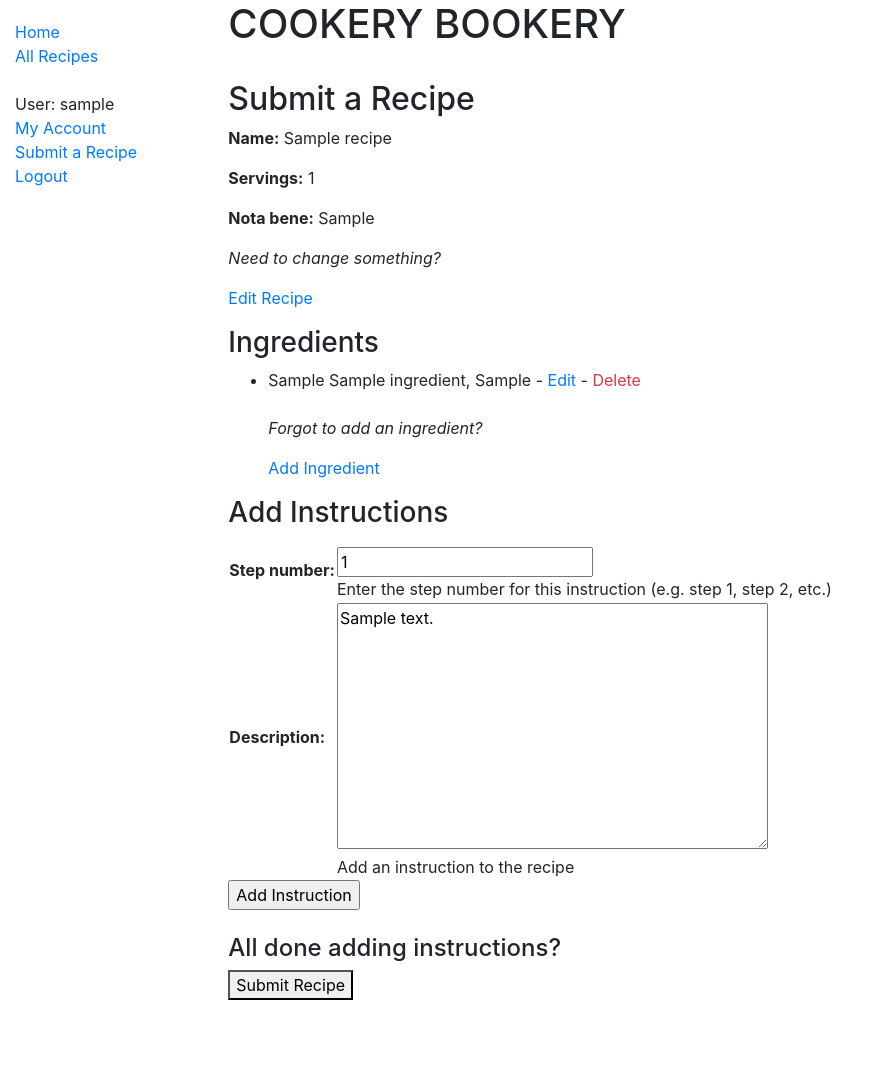
After one commit to mdkaraman/cookery_bookery, a Django app: page /recipes/submit-recipe/1/update_instruction in a window 1280 px wide. The commit adds this page. Shown: the whole page, without its empty margins (0-878 px from the left). Run offline with Django 3.2, Linux system fonts and the light colour scheme; a user stored in the database is signed in; tables that the repository leaves empty hold one stand-in row (values such as "Sample post").

Commit message:
Recipe refactor (#2)
* Refactored submit recipe FBVs to CBVs

* Added edit anddelete functionality to ingredients and instructions on recipe submission pages

Co-authored-by: Michael Karamanov <michaelkaramanov@Michaels-MacBook-Air-3.local>

```diff
--- a/recipes/models.py
+++ b/recipes/models.py
@@ -12,7 +12,7 @@ class Recipe(models.Model):
         )
     servings = models.PositiveIntegerField(
         help_text='Enter the number of servings this recipe makes',
-        validators=[MinValueValidator(1)]
+        validators=[MinValueValidator(1, message='Your recipe needs to make at least 1 serving!')]
         )
     nota_bene = models.TextField(
         help_text='Add any useful notes, hints or advice for this recipe',
@@ -66,7 +66,7 @@ class Instruction(models.Model):
         )
     step_number = models.PositiveIntegerField(
         help_text='Enter the step number for this instruction (e.g. step 1, step 2, etc.)',
-        validators=[MinValueValidator(1)]
+        validators=[MinValueValidator(1, message='Your step numbers should be greater than or equal to 1!')]
         )
     description = models.TextField(
         help_text="Add an instruction to the recipe"
--- a/recipes/templates/base_generic.html
+++ b/recipes/templates/base_generic.html
@@ -21,7 +21,7 @@
           {% if user.is_authenticated %}
             <li>User: {{ user.get_username }}</li>
             <li><a href="{% url 'user-detail' user.username %}">My Account</a></li>
-            <li><a href="{% url 'submit-recipe' %}">Submit a Recipe</a></li>
+            <li><a href="{% url 'create-recipe' %}">Submit a Recipe</a></li>
             <li><a href="{% url 'logout'%}">Logout</a></li>
           {% else %}
             <li><a href="{% url 'login'%}?next={{index}}">Login</a></li>
--- a/recipes/templates/recipes/add_ingredient.html
+++ b/recipes/templates/recipes/add_ingredient.html
@@ -33,8 +33,9 @@
         <button type="submit">Add Ingredient</button>
     </form>
 
+    {% if recipe.id %}
     <br>
     <h4>All done adding ingredients?</h4>
     <form action='{% url "add-instruction" recipe.id %}' method="get"><button type="submit">Add Instructions</button></form>
-
+    {% endif %}
 {% endblock %}
--- a/recipes/templates/recipes/add_instruction.html
+++ b/recipes/templates/recipes/add_instruction.html
@@ -9,6 +9,9 @@
     <p><b>Name:</b> {{ recipe.name }}</p>
     <p><b>Servings:</b> {{ recipe.servings }}</p>
     <p><b>Nota bene:</b> {{ recipe.nota_bene }}</p>
+
+    <p><em>Need to change something?</em></p>
+    <p><a href="{% url 'update-recipe' recipe.id %}"> Edit Recipe</a></p>
 
     <h3>Ingredients</h3>
     <ul>
--- /dev/null
+++ b/recipes/templates/recipes/instruction_form.html
@@ -0,0 +1,61 @@
+{% extends "base_generic.html" %}
+
+{% block content %}
+<h1>COOKERY BOOKERY</h1>
+<br>
+
+<h2>Submit a Recipe</h2>
+
+  <p><b>Name:</b> {{ recipe.name }}</p>
+  <p><b>Servings:</b> {{ recipe.servings }}</p>
+  <p><b>Nota bene:</b> {{ recipe.nota_bene }}</p>
+
+  <p><em>Need to change something?</em></p>
+  <p><a href="{% url 'update-recipe' recipe.id %}?next={{ request.path|urlencode }}"> Edit Recipe</a></p>
+
+  <h3>Ingredients</h3>
+
+  <ul>
+    {% for ingredient in recipe.ingredient_set.all %}
+        <li>{{ ingredient }} -
+            <a href="{% url 'update-ingredient' ingredient.id %}?next={{ request.path|urlencode }}">Edit</a> -
+            <a href="{% url 'delete-ingredient' ingredient.id %}?next={{ request.path|urlencode }}" class="text-danger"> Delete </a>
+        </li>
+    {% endfor %}
+    <br>
+    <p><em>Forgot to add an ingredient?</em></p>
+    <p><a href="{% url 'add-ingredient' recipe.id %}">Add Ingredient</a></p>
+  </ul>
+
+  <h3>Add Instructions</h3>
+
+  <ul>
+    {% for instruction in recipe.instruction_set.all %}
+        {% if pk != instruction.id %}
+            <p><b>Step {{ instruction.step_number }}</b> -
+                <a href="{% url 'update-instruction' instruction.id %}?next={{ request.path|urlencode }}">Edit</a> -
+                <a href="{% url 'delete-instruction' instruction.id %}?next={{ request.path|urlencode }}" class="text-danger"> Delete </a>
+            </p>
+            <p>{{ instruction.description }}</p>
+        {% endif %}
+    {% endfor %}
+  </ul>
+
+  <form action="" method="post">
+    {% csrf_token %}
+    <table>
+    {{ form.as_table }}
+    </table>
+    <input type="hidden" name="next" value="{{ request.GET.next }}">
+    <input type="submit" value="Add Instruction">
+  </form>
+
+  {% if recipe %}
+  <br>
+    <h4>All done adding instructions?</h4>
+    <form action='{% url "recipe-detail" recipe.id %}' method="get"><button type="submit">Submit Recipe</button></form>
+  {% endif %}
+  <br>
+  <br>
+  <br>
+{% endblock %}
--- a/recipes/templates/recipes/recipe_detail.html
+++ b/recipes/templates/recipes/recipe_detail.html
@@ -10,7 +10,7 @@
 
 
   <h3>Ingredients</h3>
-    <ul style="list-style-type:none;">
+  <ul>
     {% for ingredient in recipe.ingredient_set.all %}
       <li>{{ ingredient }}</li>
     {% endfor %}
@@ -26,4 +26,7 @@
     <p>{{ step.description }}</p>
   {% endfor %}
 
+  <br>
+  <br>
+  <br>
 {% endblock %}
--- a/recipes/urls.py
+++ b/recipes/urls.py
@@ -6,7 +6,12 @@ urlpatterns = [
     path('', views.index, name='index'),
     path('all-recipes/', views.RecipeListView.as_view(), name='all-recipes'),
     path('recipe/<int:pk>', views.RecipeDetailView.as_view(), name='recipe-detail'),
-    path('submit-recipe/', views.user_submit_recipe, name='submit-recipe'),
-    path('submit-recipe/<int:pk>/add-ingredient', views.user_add_ingredient, name='add-ingredient'),
-    path('submit-recipe/<int:pk>/add-instruction', views.user_add_instruction, name='add-instruction')
+    path('submit-recipe/create', views.RecipeCreate.as_view(), name='create-recipe'),
+    path('submit-recipe/<int:pk>/add-ingredient', views.IngredientCreate.as_view(), name='add-ingredient'),
+    path('submit-recipe/<int:pk>/add-instruction', views.InstructionCreate.as_view(), name='add-instruction'),
+    path('submit-recipe/<int:pk>/update_recipe', views.RecipeUpdate.as_view(), name='update-recipe'),
+    path('submit-recipe/<int:pk>/update_ingredient', views.IngredientUpdate.as_view(), name='update-ingredient'),
+    path('submit-recipe/<int:pk>/update_instruction', views.InstructionUpdate.as_view(), name='update-instruction'),
+    path('submit-recipe/<int:pk>/delete_ingredient', views.IngredientDelete.as_view(), name='delete-ingredient'),
+    path('submit-recipe/<int:pk>/delete_instruction', views.InstructionDelete.as_view(), name='delete-instruction'),
 ]
--- a/recipes/views.py
+++ b/recipes/views.py
@@ -7,7 +7,9 @@ from django.urls import reverse
 from django.utils.translation import ugettext_lazy as _
 from django.contrib.auth.decorators import login_required
 from django.shortcuts import get_object_or_404
-
+from django.views.generic.edit import CreateView, UpdateView, DeleteView
+from django.contrib.auth.mixins import LoginRequiredMixin
+from django.views.generic import TemplateView
 
 def index(request):
     """View function for home page of site."""
@@ -30,81 +32,128 @@ class RecipeListView(generic.ListView):
 class RecipeDetailView(generic.DetailView):
     model = Recipe
 
-@login_required
-def user_submit_recipe(request):
-    """View function for user recipe submission page."""
+class RecipeCreate(LoginRequiredMixin, CreateView):
+    model = Recipe
+    fields = ['name', 'servings', 'nota_bene']
 
-    if request.method == 'POST':
-        recipe_form = RecipeForm(request.POST)
+    def get_success_url(self):
+        return reverse('add-ingredient', kwargs={'pk': self.object.id})
 
-        if recipe_form.is_valid():
-            recipe = Recipe.objects.create(
-                name=recipe_form.cleaned_data['name'],
-                servings=recipe_form.cleaned_data['servings'],
-                nota_bene=recipe_form.cleaned_data['nota_bene']
-            )
-            recipe.save()
-            recipe_id = str(recipe.id)
-            return HttpResponseRedirect(reverse('add-ingredient', args=[recipe_id]))
-    else:
-        recipe_form = RecipeForm()
+class RecipeUpdate(LoginRequiredMixin, UpdateView):
+    model = Recipe
+    fields = ['name', 'servings', 'nota_bene']
 
-    context = {
-        'recipe_form': recipe_form,
-    }
+    def dispatch(self, request, *args, **kwargs):
+        self.next = request.POST.get('next', '/')
+        return super().dispatch(request, *args, **kwargs)
 
-    return render(request, 'recipes/submit_recipe.html', context)
+    def get_success_url(self):
+        return self.next
 
-@login_required
-def user_add_ingredient(request, pk):
+class IngredientCreate(LoginRequiredMixin, CreateView):
+    model = Ingredient
+    fields = ['name', 'amount', 'preparation']
 
-    recipe = get_object_or_404(Recipe, pk=pk)
+    def dispatch(self, request, *args, **kwargs):
+        self.recipe = get_object_or_404(Recipe, pk=kwargs['pk'])
+        return super().dispatch(request, *args, **kwargs)
 
-    if request.method == 'POST':
-        ingredient_form = IngredientForm(request.POST)
+    def get_context_data(self, **kwargs):
+        context = super().get_context_data(**kwargs)
+        context['recipe'] = self.recipe
+        return context
 
-        if ingredient_form.is_valid():
-            ingredient = Ingredient.objects.create(
-                recipe=recipe,
-                name=ingredient_form.cleaned_data['name'],
-                amount=ingredient_form.cleaned_data['amount'],
-                preparation=ingredient_form.cleaned_data['preparation']
-            )
+    def get_success_url(self):
+        return reverse('add-ingredient', kwargs={'pk': self.object.recipe.id})
 
+    def form_valid(self, form):
+        form.instance.recipe = self.recipe
+        self.object = form.save()
+        return HttpResponseRedirect(self.get_success_url())
 
-            return HttpResponseRedirect(reverse('add-ingredient', args=[recipe.id]))
-    else:
-        ingredient_form = IngredientForm()
+class IngredientUpdate(LoginRequiredMixin, UpdateView):
+    model = Ingredient
+    fields = ['name', 'amount', 'preparation']
 
-    context = {
-        'ingredient_form': ingredient_form,
-        'recipe': recipe,
-    }
+    def dispatch(self, request, *args, **kwargs):
+        self.next = request.POST.get('next', '/')
+        return super().dispatch(request, *args, **kwargs)
 
-    return render(request, 'recipes/add_ingredient.html', context)
+    def get_context_data(self, **kwargs):
+        context = super().get_context_data(**kwargs)
+        context['recipe'] = self.object.recipe
+        context['pk'] = self.object.id
+        return context
 
-@login_required
-def user_add_instruction(request, pk):
+    def get_success_url(self):
+        return self.next
 
-    recipe = get_object_or_404(Recipe, pk=pk)
+class IngredientDelete(LoginRequiredMixin, DeleteView):
+    model = Ingredient
 
-    if request.method == 'POST':
-        instruction_form = InstructionForm(request.POST)
+    def dispatch(self, request, *args, **kwargs):
+        self.next = request.POST.get('next', '/')
+        return super().dispatch(request, *args, **kwargs)
 
-        if instruction_form.is_valid():
-            instruction = Instruction.objects.create(
-                recipe=recipe,
-                step_number=instruction_form.cleaned_data['step_number'],
-                description=instruction_form.cleaned_data['description'],
-            )
+    def get_context_data(self, **kwargs):
+        context = super().get_context_data(**kwargs)
+        context['recipe'] = self.object.recipe
+        context['pk'] = self.object.id
+        return context
 
-            return HttpResponseRedirect(reverse('add-instruction', args=[recipe.id]))
-    else:
-        instruction_form = InstructionForm()
+    def get_success_url(self):
+        return self.next
 
-    context = {
-        'instruction_form': instruction_form,
-        'recipe': recipe,
-    }
+class InstructionCreate(LoginRequiredMixin, CreateView):
+    model = Instruction
+    fields = ['step_number', 'description']
 
-    return render(request, 'recipes/add_instruction.html', context)
+    def dispatch(self, request, *args, **kwargs):
+        self.recipe = get_object_or_404(Recipe, pk=kwargs['pk'])
+        return super().dispatch(request, *args, **kwargs)
+
+    def get_context_data(self, **kwargs):
+        context = super().get_context_data(**kwargs)
+        context['recipe'] = self.recipe
+        return context
+
+    def get_success_url(self):
+        return reverse('add-instruction', kwargs={'pk': self.object.recipe.id})
+
+    def form_valid(self, form):
+        form.instance.recipe = self.recipe
+        self.object = form.save()
+        return HttpResponseRedirect(self.get_success_url())
+
+class InstructionUpdate(LoginRequiredMixin, UpdateView):
+    model = Instruction
+    fields = ['step_number', 'description']
+
+    def dispatch(self, request, *args, **kwargs):
+        self.next = request.POST.get('next', '/')
+        return super().dispatch(request, *args, **kwargs)
+
+    def get_context_data(self, **kwargs):
+        context = super().get_context_data(**kwargs)
+        context['recipe'] = self.object.recipe
+        context['pk'] = self.object.id
+        return context
+
+    def get_success_url(self):
+        return self.next
+
+class InstructionDelete(LoginRequiredMixin, DeleteView):
+    model = Instruction
+
+    def dispatch(self, request, *args, **kwargs):
+        self.next = request.POST.get('next', '/')
+        return super().dispatch(request, *args, **kwargs)
+
+    def get_context_data(self, **kwargs):
+        context = super().get_context_data(**kwargs)
+        context['recipe'] = self.object.recipe
+        context['pk'] = self.object.id
+        return context
+
+    def get_success_url(self):
+        return self.next
```
Also changed, not shown: recipes/templates/recipes/ingredient_confirm_delete.html (added, +32 -0 lines), recipes/templates/recipes/ingredient_form.html (added, +46 -0 lines), recipes/templates/recipes/instruction_confirm_delete.html (added, +44 -0 lines), recipes/templates/recipes/recipe_form.html (+6 -1 lines). Lines whose indentation alone changed are shown as unchanged.
